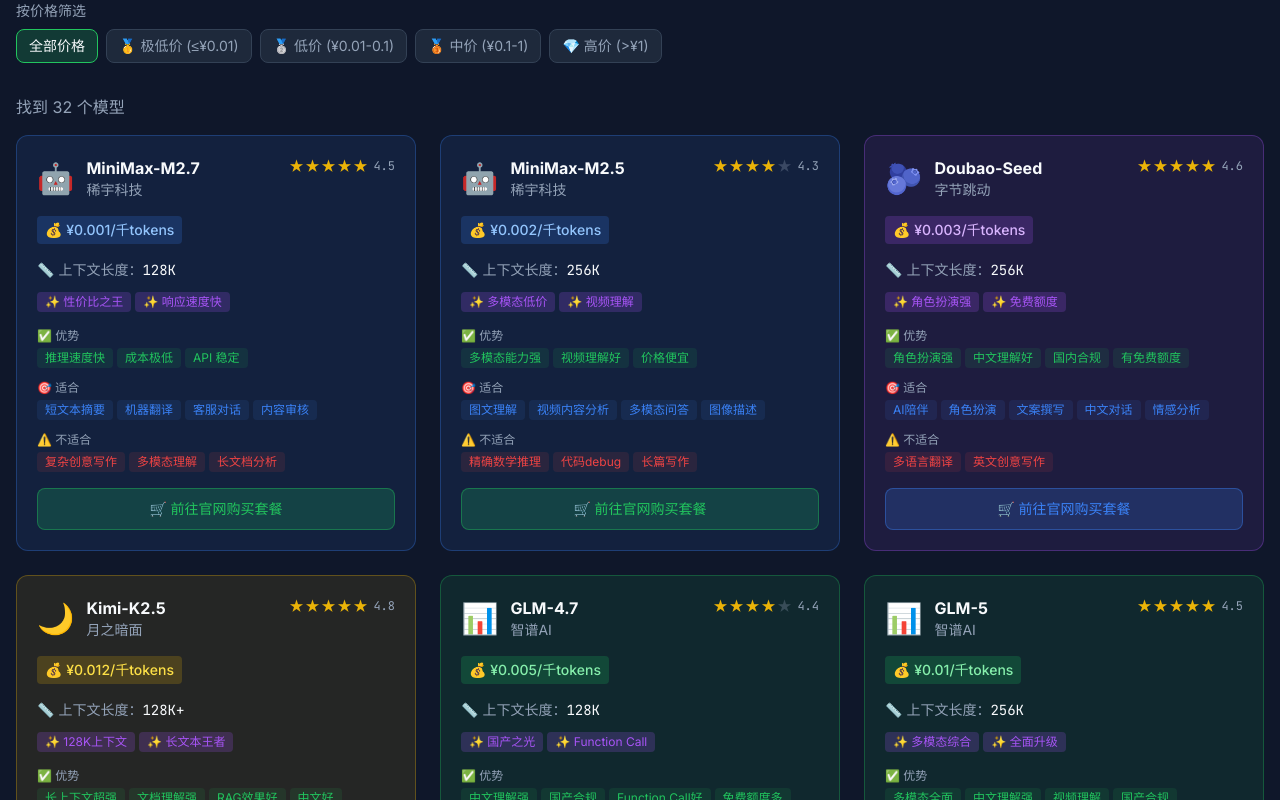
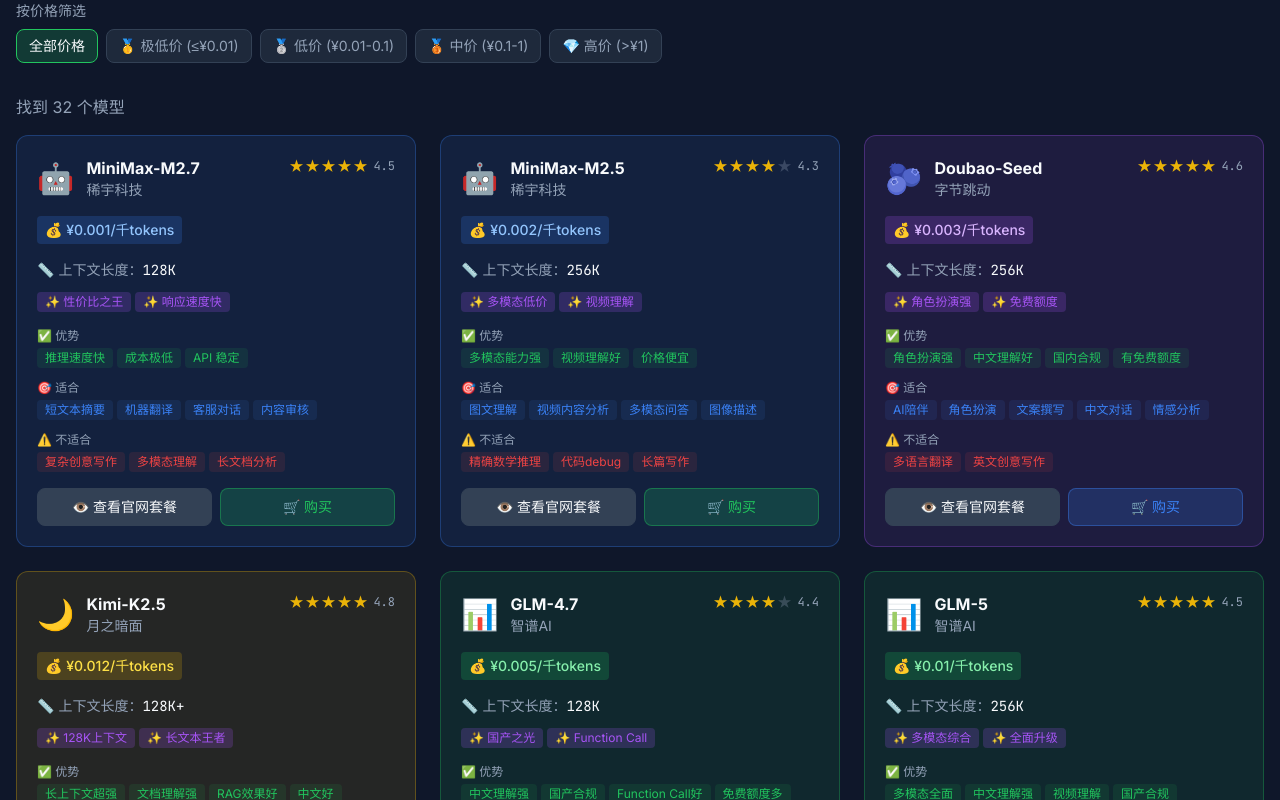
Before and after one commit to Answer-version/ai-model-compare, a React (Vite) app: page / in a window 1280 px wide. Shown: the part 600-1400 px from the top of the page. Built offline with nearby package versions, Linux system fonts and the light colour scheme.

Commit message:
feat: add preview pricing button to model cards

```diff
--- a/src/App.jsx
+++ b/src/App.jsx
@@ -14,9 +14,14 @@
   }
 
   const toggleScenario = (key) => {
-    setSelectedScenarios(prev =>
-      prev.includes(key) ? prev.filter(s => s !== key) : [...prev, key]
-    )
+    if (key === 'all') {
+      setSelectedScenarios(['all'])
+      return
+    }
+    setSelectedScenarios(prev => {
+      const filtered = prev.filter(s => s !== 'all')
+      return filtered.includes(key) ? filtered.filter(s => s !== key) : [...filtered, key]
+    })
   }
 
   const filteredModels = useMemo(() => {
@@ -32,8 +37,8 @@
         return false
       }
 
-      // Scenario/Region filter
-      if (selectedScenarios.length > 0) {
+      // Scenario/Region filter - "all" means no filter
+      if (!selectedScenarios.includes('all') && selectedScenarios.length > 0) {
         const hasRegionFilter = selectedScenarios.includes('cn') || selectedScenarios.includes('global')
         const hasTagFilter = selectedScenarios.some(s => s !== 'cn' && s !== 'global')
 
@@ -326,12 +331,29 @@
         </div>
       </div>
 
+      {/* Action Buttons */}
+      <div className="flex gap-2">
+        {/* Preview Pricing Button */}
+        <a
+          href={model.purchaseUrl}
+          target="_blank"
+          rel="noopener noreferrer"
+          className={`flex-1 text-center px-3 py-2 rounded-lg font-medium text-sm transition-all ${
+            model.pricingLevel === 1
+              ? 'bg-bg-tertiary border border-bg-tertiary text-text-primary hover:bg-bg-tertiary/80'
+              : model.pricingLevel === 2
+              ? 'bg-bg-tertiary border border-bg-tertiary text-text-primary hover:bg-bg-tertiary/80'
+              : 'bg-bg-tertiary border border-bg-tertiary text-text-primary hover:bg-bg-tertiary/80'
+          }`}
+        >
+          👁️ 查看官网套餐
+        </a>
         {/* Purchase Button */}
         <a
           href={model.purchaseUrl}
           target="_blank"
           rel="noopener noreferrer"
-        className={`block w-full text-center px-4 py-2.5 rounded-lg font-medium text-sm transition-all ${
+          className={`flex-1 text-center px-3 py-2 rounded-lg font-medium text-sm transition-all ${
             model.pricingLevel === 1
               ? 'bg-accent-green/20 border border-accent-green/40 text-accent-green hover:bg-accent-green/30'
               : model.pricingLevel === 2
@@ -339,8 +361,9 @@
               : 'bg-accent-purple/20 border border-accent-purple/40 text-accent-purple hover:bg-accent-purple/30'
           }`}
         >
-        🛒 前往官网购买套餐
+          🛒 购买
         </a>
+      </div>
     </div>
   )
 }
```
Also changed, not shown: add_pricing.js (added, +30 -0 lines). Lines whose indentation alone changed are shown as unchanged.
